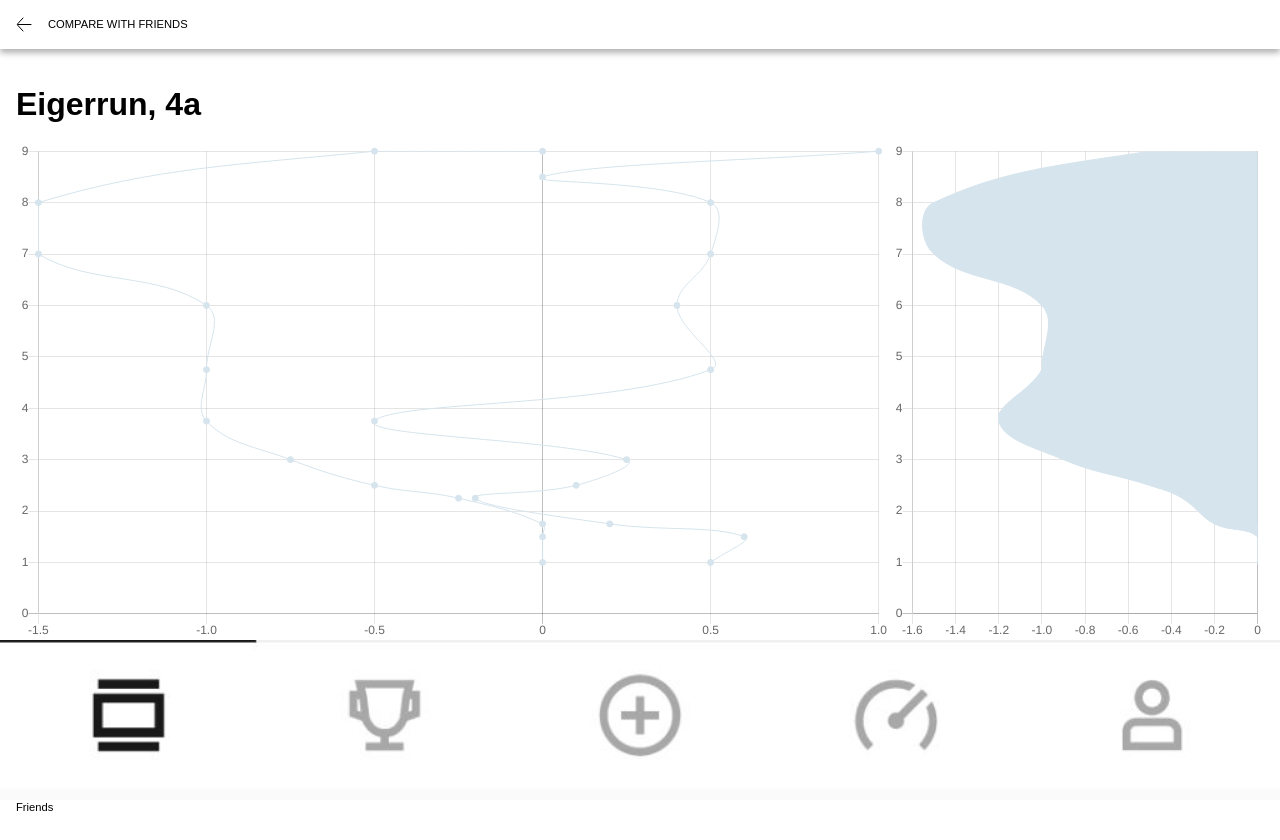
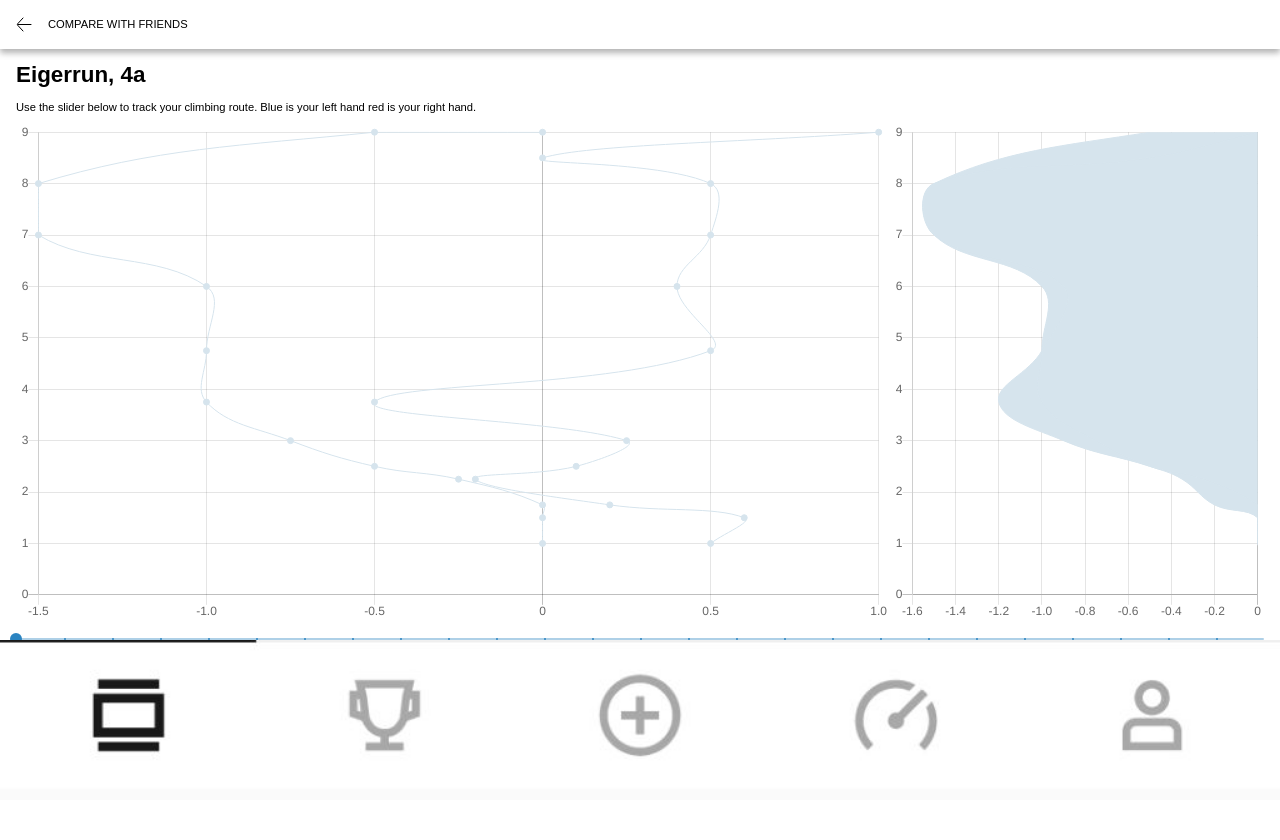
Before and after one commit to lukecore/starthack-mammut-bobby-tables, a React (Create React App) app in the folder src/climber-frontend/: page / in a window 1280 px wide. Built offline with nearby package versions, Linux system fonts and the light colour scheme; no server answers.

Commit message:
design fixes

```diff
--- a/src/climber-frontend/src/App.scss
+++ b/src/climber-frontend/src/App.scss
@@ -1,8 +1,9 @@
+
+@import 'styles/normalize.styles.scss';
 @import 'styles/font.styles.scss';
-@import 'styles/normalize.styles.scss';
 .Content{
   .Block{
-  padding: 1rem;
+  padding:  0rem 1rem 1rem 1rem;
   }
 }
 
--- a/src/climber-frontend/src/App.tsx
+++ b/src/climber-frontend/src/App.tsx
@@ -12,6 +12,7 @@
       <div className="Content">
         <div className="Block">
           <h1>{i18n.t("plottTitle")}</h1>
+          <p>{i18n.t("plottText")}</p>
           <Scatterplot></Scatterplot>
         </div>
         <SafetyTips className="Block"></SafetyTips>
--- a/src/climber-frontend/src/i18n.tsx
+++ b/src/climber-frontend/src/i18n.tsx
@@ -12,7 +12,8 @@
           "saftyTipsTitle": "Safety tips",
           "friendsTitle": "Friends",
           "pageTitle": "COMPARE WITH FRIENDS",
-          "plottTitle": "Eigerrun, 4a"
+          "plottTitle": "Eigerrun, 4a",
+          "plottText": "Use the slider below to track your climbing route. Blue is your left hand red is your right hand."
     }
   },
   de: {
@@ -23,7 +24,8 @@
             "saftyTipsTitle": "Sicherheitstips",
             "friendsTitle": "Freunde",
             "pageTitle": "COMPARE WITH FRIENDS",
-            "plottTitle": "Eigerrun, 4a"
+            "plottTitle": "Eigerrun, 4a",
+            "plottText":"Nutze den Slider unten um deine Kletterroute nachzuverfolgen. Blau ist deine linke Hand rot ist deine rechte Hands"
     }
   }
 };
--- a/src/climber-frontend/src/styles/font.styles.scss
+++ b/src/climber-frontend/src/styles/font.styles.scss
@@ -1,5 +1,10 @@
 *{
     font-family: Arial, Helvetica, sans-serif;
+}
+
+h1{
+    font-size: 1.4rem;
+    line-height: 1.4rem;
 }
 
 h2{
```
